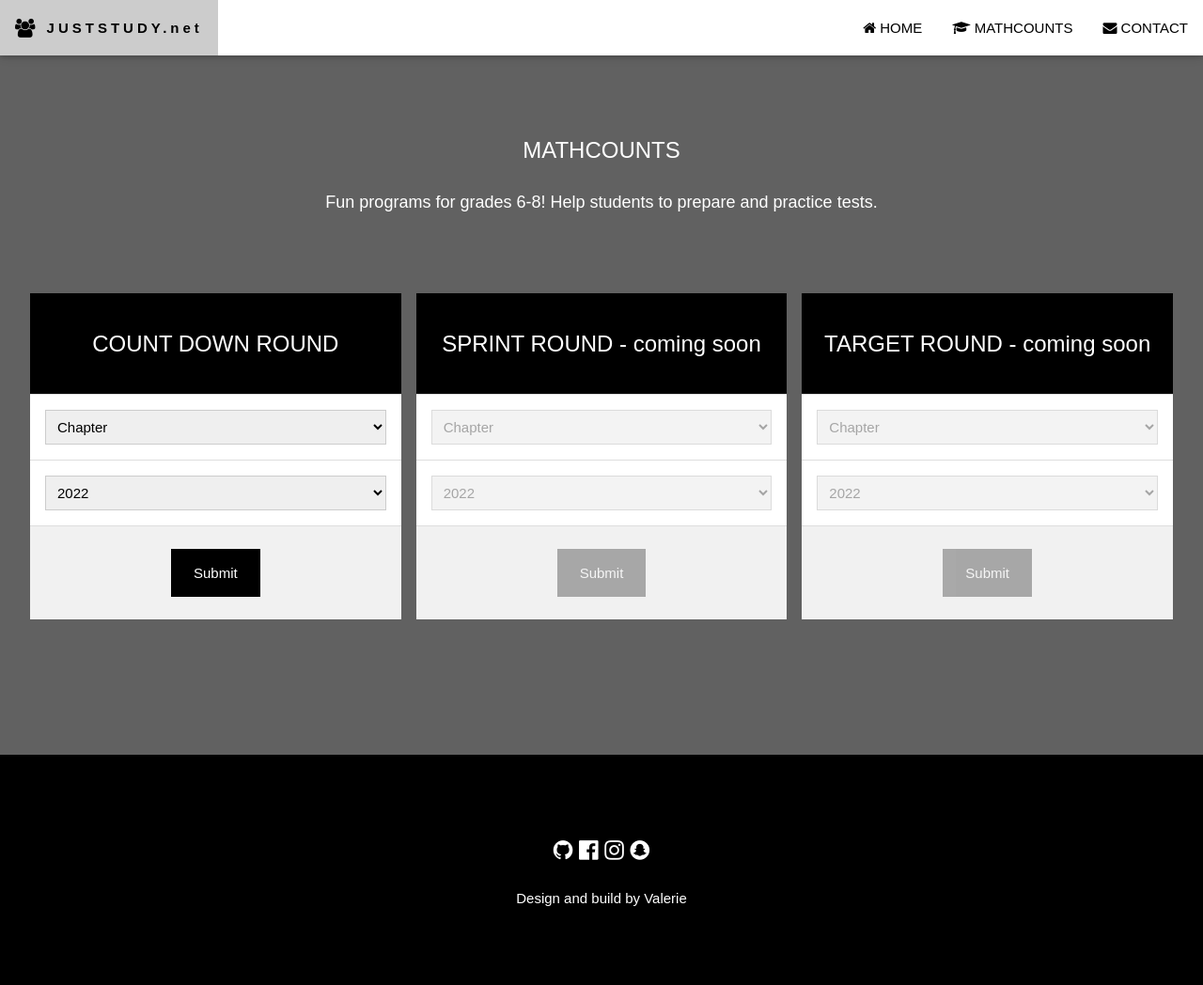
After one commit to valxin/juststudy, a Flask app: page /mathcounts in a window 1280 px wide. The commit adds this page. Shown: the whole page at 94% size. Run offline with Flask 3, Linux system fonts and the light colour scheme; some libraries are stand-ins or nearby versions.

Commit message:
update with contacts

```diff
--- a/main.py
+++ b/main.py
@@ -1,20 +1,66 @@
 from flask import Flask
-from flask import render_template
+from flask import render_template, request, session
+from flask_mysqldb import MySQL
+import MySQLdb.cursors
+import re
 
 # creates a Flask application
 app = Flask(__name__, template_folder='static/template')
+
+app.secret_key = 'will set secret key'
+
+app.config['MYSQL_HOST'] = 'localhost'
+app.config['MYSQL_USER'] = 'root'
+app.config['MYSQL_PASSWORD'] = 'password'
+app.config['MYSQL_DB'] = 'mathcounts'
+mysql = MySQL(app)
+
 
 @app.route("/")
 def home():
     return render_template('index.html')
 
-@app.route("/signup")
-def signup():
-    return render_template('signup.html')
 
-@app.route("/countdown")
+@app.route("/mathcounts")
+def mathcounts():
+    return render_template('mathcounts.html')
+
+
+@app.route("/countdown", methods=['GET', 'POST'])
 def countdown():
-    return render_template('countdown.html')
+    level = 2
+    year = 2022
+    if request.method == 'POST':
+        level = request.form['level']
+        year = request.form['year']
+        print("Level/year:  ", level, year)
+        session['level'] = level
+        session['year'] = year
+    else:
+        level = session['level']
+        year = session['year']
+
+    cursor = mysql.connection.cursor(MySQLdb.cursors.DictCursor)
+    cursor.execute(
+        'SELECT question, answers FROM mathcounts.questions WHERE level_id = % s AND round_id = 4 AND year = % s ORDER BY RAND() LIMIT 1',
+        (level, year,))
+    records = cursor.fetchone()
+
+    return render_template('countdown.html', question=records["question"], answers=records["answers"])
+
+
+@app.route("/contact", methods=['POST'])
+def contact():
+    name = request.form['name']
+    email = request.form['email']
+    subject = request.form['subject']
+    message = request.form['message']
+
+    cursor = mysql.connection.cursor(MySQLdb.cursors.DictCursor)
+    cursor.execute('INSERT INTO mathcounts.contact_message (name,email,subject,message) VALUES (% s, % s, % s, % s)',
+                   (name, email, subject, message,))
+    mysql.connection.commit()
+    return render_template('contact.html')
 
 # run the application
 if __name__ == "__main__":
--- /dev/null
+++ b/static/template/mathcounts.html
@@ -0,0 +1,163 @@
+<!DOCTYPE html>
+<html>
+<head>
+<title>JustStudy</title>
+<meta charset="UTF-8">
+<meta name="viewport" content="width=device-width, initial-scale=1">
+<link rel="stylesheet" href="/static/w3.css">
+<link rel="stylesheet" href="/static/fonts.css">
+<link rel="stylesheet" href="https://cdnjs.cloudflare.com/ajax/libs/font-awesome/4.7.0/css/font-awesome.min.css">
+<style>
+body,h1,h2,h3,h4,h5,h6 {font-family: "Raleway", sans-serif}
+
+body, html {
+  height: 100%;
+  line-height: 1.8;
+}
+
+.w3-bar .w3-button {
+  padding: 16px;
+}
+</style>
+</head>
+<body>
+
+<!-- Navbar (sit on top) -->
+<div class="w3-top">
+  <div class="w3-bar w3-white w3-card" id="myNavbar">
+    <a href="/" class="w3-bar-item w3-button w3-wide">
+      <i class="fa fa-users fa-lg" aria-hidden="true"></i>&nbsp;<b>JUSTSTUDY.net</b>
+    </a>
+    <!-- Right-sided navbar links -->
+    <div class="w3-right w3-hide-small">
+      <a href="/" class="w3-bar-item w3-button"><i class="fa fa-home"></i> HOME</a>
+      <a href="/mathcounts" class="w3-bar-item w3-button"><i class="fa fa-graduation-cap"></i> MATHCOUNTS</a>
+      <a href="/#contact" class="w3-bar-item w3-button"><i class="fa fa-envelope"></i> CONTACT</a>
+    </div>
+    <!-- Hide right-floated links on small screens and replace them with a menu icon -->
+
+    <a href="javascript:void(0)" class="w3-bar-item w3-button w3-right w3-hide-large w3-hide-medium" onclick="w3_open()">
+      <i class="fa fa-bars"></i>
+    </a>
+  </div>
+</div>
+
+<!-- Sidebar on small screens when clicking the menu icon -->
+<nav class="w3-sidebar w3-bar-block w3-black w3-card w3-animate-left w3-hide-medium w3-hide-large" style="display:none" id="mySidebar">
+  <a href="javascript:void(0)" onclick="w3_close()" class="w3-bar-item w3-button w3-large w3-padding-16">Close ×</a>
+  <a href="/" onclick="w3_close()" class="w3-bar-item w3-button">HOME</a>
+  <a href="/mathcounts" onclick="w3_close()" class="w3-bar-item w3-button">MATHCOUNTS</a>
+  <a href="/#contact" onclick="w3_close()" class="w3-bar-item w3-button">CONTACT</a>
+</nav>
+
+<!-- MathCounts Section -->
+<div class="w3-container w3-center w3-dark-grey" style="padding:128px 16px" id="signin">
+  <h3>MATHCOUNTS</h3>
+  <p class="w3-large">Fun programs for grades 6-8!  Help students to prepare and practice tests.</p>
+  <div class="w3-row-padding" style="margin-top:64px">
+    <div class="w3-third w3-section">
+      <form method="POST" name ="frmCountdown" action="/countdown">
+      <ul class="w3-ul w3-white w3-hover-shadow">
+        <li class="w3-black w3-xlarge w3-padding-32">COUNT DOWN ROUND</li>
+        <li class="w3-padding-16">
+          <select class="w3-input w3-border" name="level">
+            <option value="2">Chapter</option>
+            <option value="3">State</option>
+          </select>
+        </li>
+        <li class="w3-padding-16">
+          <select class="w3-input w3-border" name="year">
+            <option value="2022">2022</option>
+          </select>
+        </li>
+        <li class="w3-light-grey w3-padding-24">
+          <button class="w3-button w3-black w3-padding-large"  onclick="startCountdown()">Submit</button>
+        </li>
+      </ul>
+      </form>
+    </div>
+    <div class="w3-third w3-section">
+      <ul class="w3-ul w3-white w3-hover-shadow">
+        <li class="w3-black w3-xlarge w3-padding-32">SPRINT ROUND - coming soon</li>
+        <li class="w3-padding-16">
+          <select class="w3-input w3-border" name="level" disabled="disabled">
+            <option value="2">Chapter</option>
+            <option value="3">State</option>
+          </select>
+        </li>
+        <li class="w3-padding-16">
+          <select class="w3-input w3-border" name="year" disabled="disabled">
+            <option value="2022">2022</option>
+          </select>
+        </li>        <li class="w3-light-grey w3-padding-24">
+          <button class="w3-button w3-black w3-padding-large" disabled="disabled">Submit</button>
+        </li>
+      </ul>
+    </div>
+    <div class="w3-third w3-section">
+      <ul class="w3-ul w3-white w3-hover-shadow">
+        <li class="w3-black w3-xlarge w3-padding-32">TARGET ROUND - coming soon</li>
+        <li class="w3-padding-16">
+          <select class="w3-input w3-border" name="level" disabled="disabled">
+            <option value="2">Chapter</option>
+            <option value="3">State</option>
+          </select>
+        </li>
+        <li class="w3-padding-16">
+          <select class="w3-input w3-border" name="year" disabled="disabled">
+            <option value="2022">2022</option>
+          </select>
+        </li>        <li class="w3-light-grey w3-padding-24">
+          <button class="w3-button w3-black w3-padding-large" disabled="disabled">
+            Submit
+          </button>
+        </li>
+      </ul>
+    </div>
+  </div>
+</div>
+
+<!-- Footer -->
+<footer class="w3-center w3-black w3-padding-64">
+  <div class="w3-xlarge w3-section">
+    <i class="fa fa-github w3-hover-opacity"></i>
+    <i class="fa fa-facebook-official w3-hover-opacity"></i>
+    <i class="fa fa-instagram w3-hover-opacity"></i>
+    <i class="fa fa-snapchat w3-hover-opacity"></i>
+  </div>
+  <p>Design and build by Valerie</p>
+</footer>
+
+<script>
+  // Modal Image Gallery
+  function onClick(element) {
+    document.getElementById("img01").src = element.src;
+    document.getElementById("modal01").style.display = "block";
+    var captionText = document.getElementById("caption");
+    captionText.innerHTML = element.alt;
+  }
+
+
+  // Toggle between showing and hiding the sidebar when clicking the menu icon
+  var mySidebar = document.getElementById("mySidebar");
+
+  function w3_open() {
+    if (mySidebar.style.display === 'block') {
+      mySidebar.style.display = 'none';
+    } else {
+      mySidebar.style.display = 'block';
+    }
+  }
+
+  // Close the sidebar with the close button
+  function w3_close() {
+      mySidebar.style.display = "none";
+  }
+
+  function startCountdown() {
+    document.frmCountdown.submit();
+  }
+</script>
+
+</body>
+</html>
```
Also changed, not shown: static/template/contact.html (added, +99 -0 lines), static/template/countdown.html (+52 -26 lines), static/template/index.html (+19 -19 lines).
